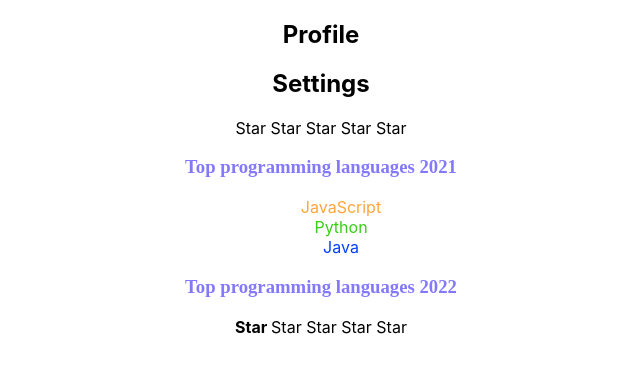
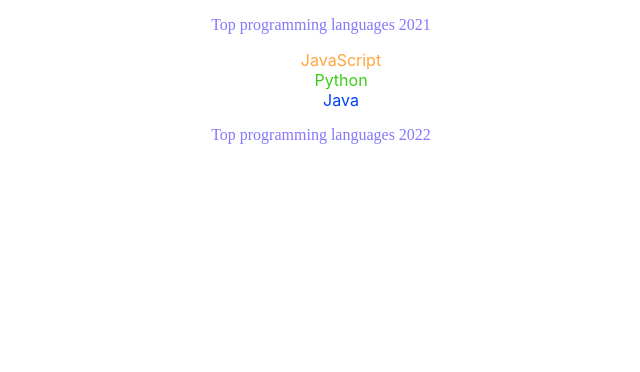
Before and after one commit to romchesko-pazzi/playlist-of-react-ts, a React (Create React App) app: page / in a window 1280 px wide. Shown: the top 372 px of the page, without its empty margins (319-959 px from the left). Built offline with nearby package versions, Linux system fonts and the light colour scheme.

Commit message:
refactor: use separate files

```diff
--- a/src/App.css
+++ b/src/App.css
@@ -2,7 +2,7 @@
     text-align: center;
 }
 
-.Article1 h1 {
+.Article h1 {
     color: rgba(255, 0, 0, 0.7);
 }
 
@@ -11,18 +11,18 @@
     color: #8478fd;
 }
 
-.Article2Body ul > li {
+.ArticleBody ul > li {
     list-style-type: none;
 }
 
-.Article2Body ul > li:first-child {
+.ArticleBody ul > li:first-child {
     color: rgba(255, 137, 0, 0.76);
 }
 
-.Article2Body ul > li:nth-child(2){
+.ArticleBody ul > li:nth-child(2){
     color: rgb(56, 206, 21);
 }
 
-.Article2Body ul > li:last-child{
+.ArticleBody ul > li:last-child{
     color: #0040fd;
 }
--- a/src/App.tsx
+++ b/src/App.tsx
@@ -1,30 +1,16 @@
 import React from 'react';
 import './App.css';
-import Article2 from "./components/Article2";
+import Article from "./components/Article";
 import {Rating} from "./components/Rating";
 
-type Article1PropsType = {
-    title: string;
-}
 
 function App() {
     return (
         <div className={"main"}>
-            <Article1 title={"Profile"}/>
-            <Article1 title={"Settings"}/>
-            <Rating value={0}/>
-            <Article2 titleValue={"Top programming languages 2021"} collapsed={true}/>
-            <Article2 titleValue={"Top programming languages 2022"} collapsed={false}/>
-            <Rating value={1}/>
+            <Article titleValue={"Top programming languages 2021"} collapsed={true}/>
+            <Article titleValue={"Top programming languages 2022"} collapsed={false}/>
         </div>
     );
 }
 
-const Article1 = (props: Article1PropsType) => {
-    return (<div className={"Article1"}>
-            <h2>{props.title}</h2>
-        </div>
-    )
-}
-
 export default App;
--- /dev/null
+++ b/src/components/Article.tsx
@@ -0,0 +1,26 @@
+import React from "react";
+import {ArticleTitle} from "./ArticleTitle";
+import {ArticleBody} from "./ArticleBody";
+
+type ArticlePropsType = {
+    titleValue: string;
+    collapsed: boolean;
+}
+
+const Article = (props: ArticlePropsType) => {
+    if (props.collapsed) {
+        return (
+            <div>
+                <ArticleTitle title={props.titleValue}/>
+                <ArticleBody title={props.titleValue}/>
+            </div>
+        )
+    }
+    return (
+        <div>
+            <ArticleTitle title={props.titleValue}/>
+        </div>
+    )
+}
+
+export default Article;
--- a/src/components/Article2.tsx
+++ /dev/null
@@ -1,48 +0,0 @@
-import React from "react";
-
-type Article2PropsType = {
-    titleValue: string;
-    collapsed:boolean;
-}
-
-const Article2 = (props: Article2PropsType) => {
-    if (props.collapsed){
-    return (
-        <div>
-            <Article2Title title={props.titleValue}/>
-            <Article2Body title={props.titleValue}/>
-        </div>
-    )
-    }
-    return (
-        <div>
-            <Article2Title title={props.titleValue}/>
-        </div>
-    )
-}
-
-type Article2TitlePropsType = {
-    title:string
-}
-
-const Article2Title = (props: Article2TitlePropsType) => {
-    return (
-        <div className={"titleOfLang"}>
-            <h3>{props.title}</h3>
-        </div>
-    )
-}
-
-const Article2Body = (props: any) => {
-    return (
-        <div className={"Article2Body"}>
-            <ul>
-                <li>JavaScript</li>
-                <li>Python</li>
-                <li>Java</li>
-            </ul>
-        </div>
-    )
-}
-
-export default Article2;
--- /dev/null
+++ b/src/components/ArticleBody.tsx
@@ -0,0 +1,17 @@
+import React from "react";
+
+type propsForBody = {
+    title: string
+}
+
+export const ArticleBody = (props: propsForBody) => {
+    return (
+        <div className={"ArticleBody"}>
+            <ul>
+                <li>JavaScript</li>
+                <li>Python</li>
+                <li>Java</li>
+            </ul>
+        </div>
+    )
+}
--- /dev/null
+++ b/src/components/ArticleTitle.tsx
@@ -0,0 +1,13 @@
+import React from "react";
+
+type propsForTitle = {
+    title:string
+}
+
+export const ArticleTitle = (props:propsForTitle) =>{
+return(
+    <div className={"titleOfLang"}>
+        <p>{props.title}</p>
+    </div>
+)
+}
```
